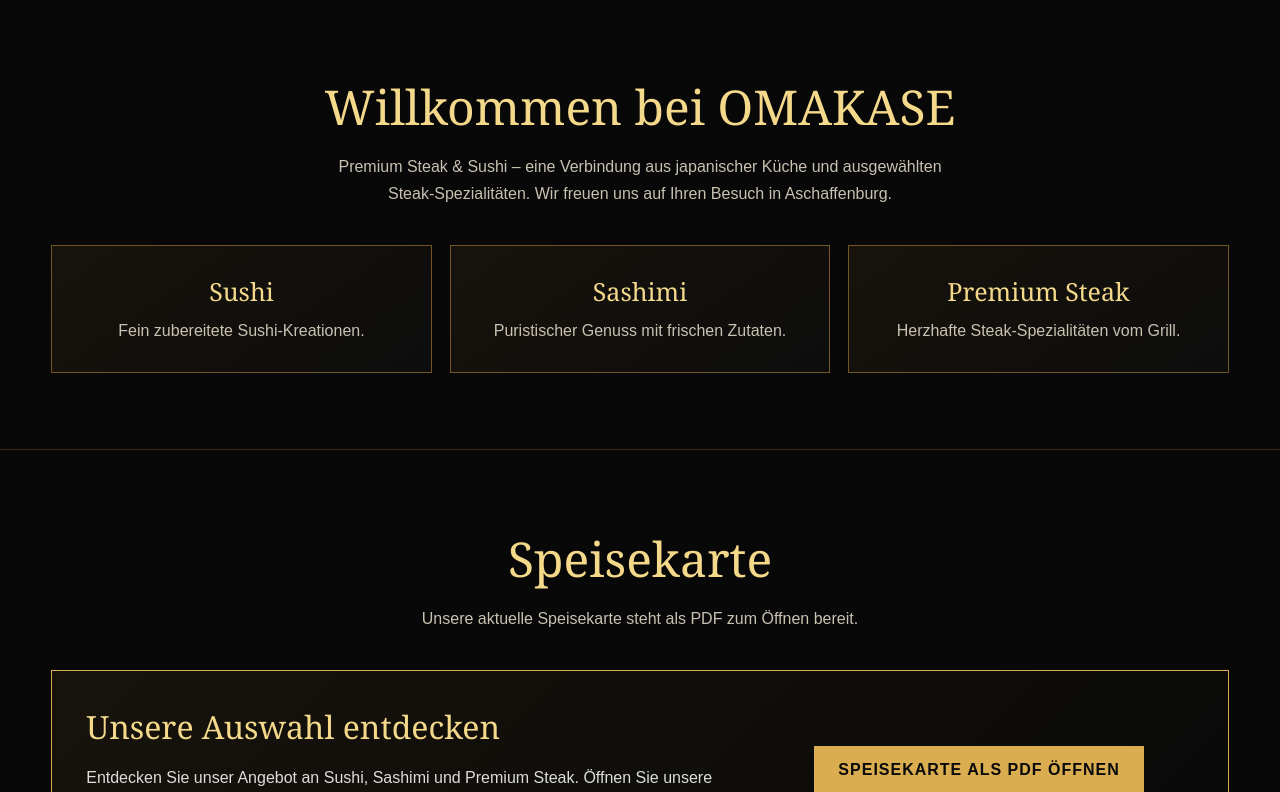
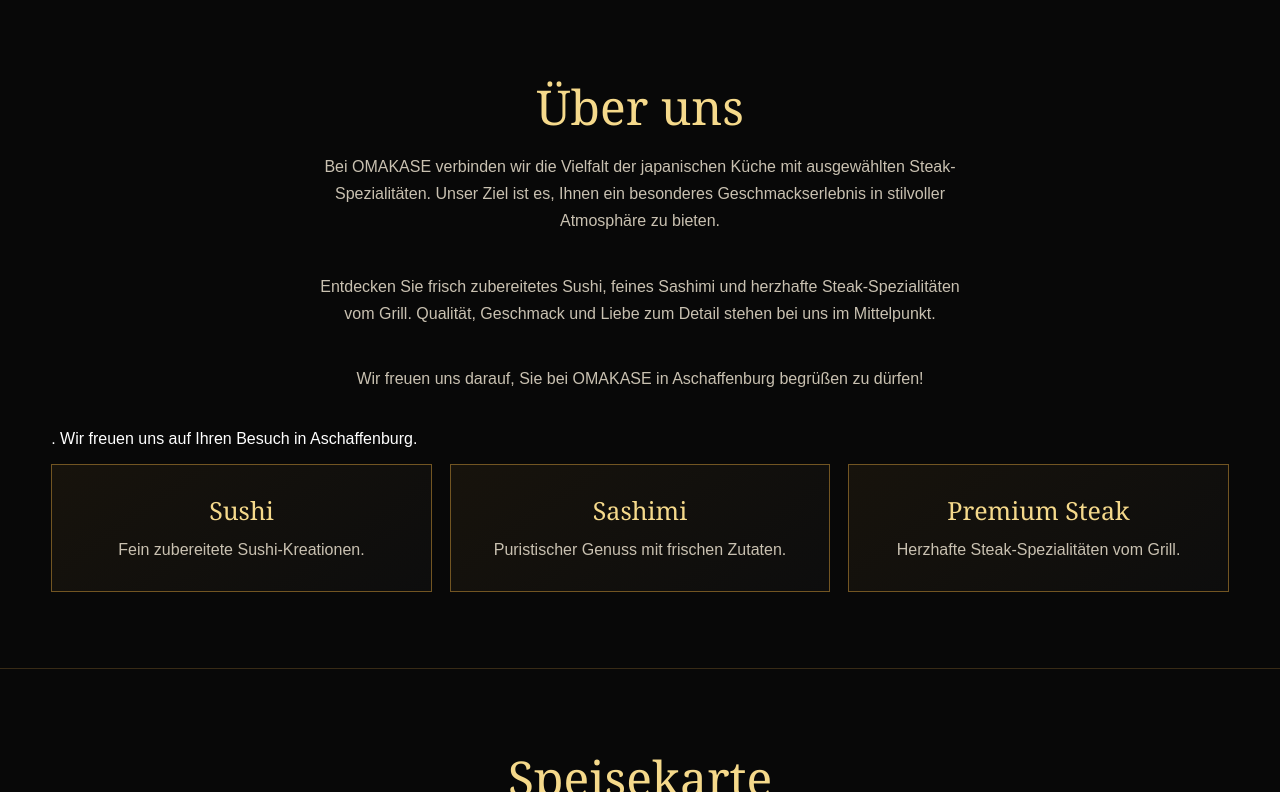
Before and after one commit to tuananhdw/omakase-ab.de, a plain HTML site: page index.html in a window 1280 px wide. Shown: the part 705-1497 px from the top of the page. Drawn offline with Linux system fonts and the light colour scheme.

Commit message:
Update index.html

```diff
--- a/index.html
+++ b/index.html
@@ -87,7 +87,10 @@ footer strong{color:var(--gold2)}
 
 <div class="actions"><a class="btn" href="#speisekarte">SPEISEKARTE ANSEHEN</a><a class="btn outline" href="tel:+4960214585897">TISCH RESERVIEREN</a></div>
 </div></section>
-<section id="ueber-uns"><div class="wrap"><h2 class="section-title">Willkommen bei OMAKASE</h2><p class="sub">Premium Steak &amp; Sushi – eine Verbindung aus japanischer Küche und ausgewählten Steak-Spezialitäten. Wir freuen uns auf Ihren Besuch in Aschaffenburg.</p>
+<section id="ueber-uns"><div class="wrap"><h2 class="section-title">Über uns</h2>
+<p class="sub">Bei OMAKASE verbinden wir die Vielfalt der japanischen Küche mit ausgewählten Steak-Spezialitäten. Unser Ziel ist es, Ihnen ein besonderes Geschmackserlebnis in stilvoller Atmosphäre zu bieten.</p>
+<p class="sub">Entdecken Sie frisch zubereitetes Sushi, feines Sashimi und herzhafte Steak-Spezialitäten vom Grill. Qualität, Geschmack und Liebe zum Detail stehen bei uns im Mittelpunkt.</p>
+<p class="sub">Wir freuen uns darauf, Sie bei OMAKASE in Aschaffenburg begrüßen zu dürfen!</p>. Wir freuen uns auf Ihren Besuch in Aschaffenburg.</p>
 <div class="features"><article class="feature"><b>Sushi</b><p>Fein zubereitete Sushi-Kreationen.</p></article><article class="feature"><b>Sashimi</b><p>Puristischer Genuss mit frischen Zutaten.</p></article><article class="feature"><b>Premium Steak</b><p>Herzhafte Steak-Spezialitäten vom Grill.</p></article></div></div></section>
 <section id="speisekarte"><div class="wrap"><h2 class="section-title">Speisekarte</h2><p class="sub">Unsere aktuelle Speisekarte steht als PDF zum Öffnen bereit.</p>
 <div class="menu-panel"><div><h3>Unsere Auswahl entdecken</h3><p>Entdecken Sie unser Angebot an Sushi, Sashimi und Premium Steak. Öffnen Sie unsere aktuelle Speisekarte bequem als PDF.</p></div><div class="menu-action"><a class="btn" href="assets/Menu.pdf" target="_blank" rel="noopener">SPEISEKARTE ALS PDF ÖFFNEN</a></div></div></div></section>
```
